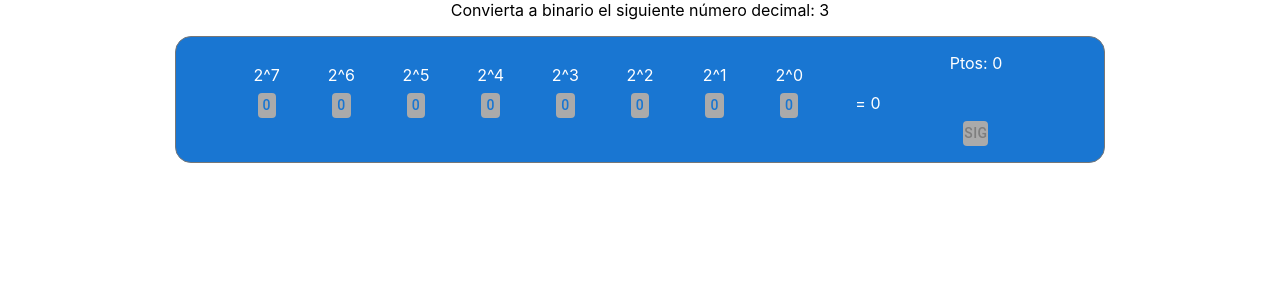
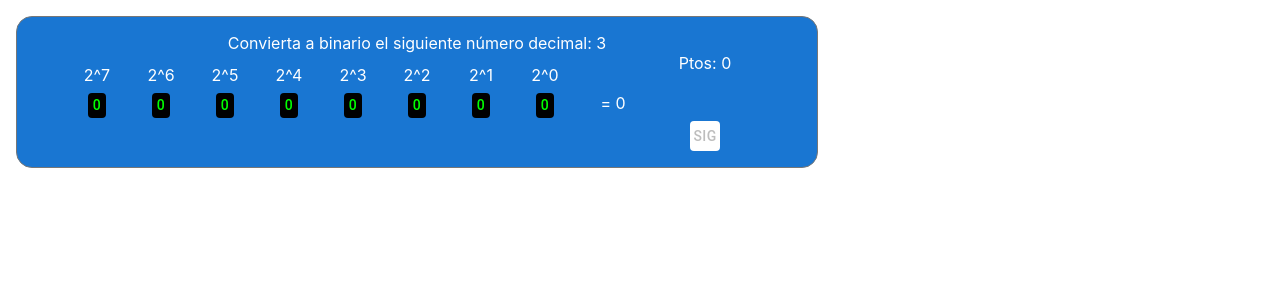
Before and after one commit to maxiwebs/simu-binario-decimal-react, a React (Create React App) app: page / in a window 1280 px wide. Shown: the top 300 px of the page. Built offline with nearby package versions, Linux system fonts and the light colour scheme.

Commit message:
Modificación en estilos

```diff
--- a/src/App.js
+++ b/src/App.js
@@ -1,5 +1,5 @@
 import { useReducer} from "react";
-import Conversor from "./components/Conversor";
+import Caja from "./components/Caja";
 import { CalcuContext, CalcuDispatchContext, calcuInicial } from "./context";
 
 export default function App() {
@@ -9,7 +9,7 @@ export default function App() {
   return (
     <CalcuContext.Provider value={calcu}>
       <CalcuDispatchContext.Provider value={dispatch}>
-        <Conversor />
+        <Caja />
       </CalcuDispatchContext.Provider>
     </CalcuContext.Provider>
   );
--- a/src/components/Caja.jsx
+++ b/src/components/Caja.jsx
@@ -1,5 +1,5 @@
-import React from "react";
-//import { CalcuContext, CalcuDispatchContext } from "../context";
+import React, {useContext} from "react";
+import { CalcuContext } from "../context";
 import { Box, Grid } from "@mui/material";
 import CeldaSuma from "./CeldaSuma";
 import CeldaSig from "./CeldaSig";
@@ -7,9 +7,12 @@ import CeldaBinario from "./CeldaBinario";
 
 const Caja = () => {
 
+  //Traigo contexto para usar estado
+  const calcu = useContext(CalcuContext);
+
   return (
     <Box
-      width="70%"
+      width="60%"
       color="primary.contrastText"
       bgcolor="primary.main"
       border={1}
@@ -19,6 +22,12 @@ const Caja = () => {
       p={2}
       m={2}
     >
+      <Grid container direction="column">
+        <Grid item xs={12} align="center">
+          Convierta a binario el siguiente número decimal: {calcu.numeroDecimal}
+        </Grid>
+
+        <Grid item xs={12}>
           <Grid container direction="row" justifyContent="center">
             <CeldaBinario pot={7} suma="128"/>
             <CeldaBinario pot={6} suma="+64"/>
@@ -31,6 +40,8 @@ const Caja = () => {
             <CeldaSuma />
             <CeldaSig />
           </Grid>
+        </Grid>
+      </Grid>
     </Box>
   );
 };
--- a/src/components/CeldaBinario.jsx
+++ b/src/components/CeldaBinario.jsx
@@ -57,7 +57,8 @@ const CeldaBinario = ({pot, suma}) => {
                 maxHeight: "25px",
                 minWidth: "10px",
                 minHeight: "10px",
-                backgroundColor: "#AAA",
+                color: "#0F0",
+                backgroundColor: "#000",
                 padding: "5px",
               }}
             >
--- a/src/components/CeldaSig.jsx
+++ b/src/components/CeldaSig.jsx
@@ -26,6 +26,7 @@ const CeldaSig = () => {
       <Grid item>{muestro_ok}</Grid>
       <Grid item>
         <Button
+          color='success'
           onClick={() => {
             dispatch({
                 type: "sigNum",
@@ -33,11 +34,11 @@ const CeldaSig = () => {
           }}
           disabled={calcu.botonSigInactivo}
           style={{
-            maxWidth: "25px",
-            maxHeight: "25px",
+            maxWidth: "30px",
+            maxHeight: "30px",
             minWidth: "10px",
             minHeight: "10px",
-            backgroundColor: "#AAA",
+            backgroundColor: "#FFF",
             padding: "5px",
           }}
         >
--- a/src/components/Conversor.jsx
+++ b/src/components/Conversor.jsx
@@ -1,19 +1,9 @@
-import { useContext } from "react";
-import { CalcuContext} from "../context";
 import { Grid } from "@mui/material";
 import Caja from "./Caja";
 
 export default function Conversor () {
-  //Traigo contexto para usar estado
-  const calcu = useContext(CalcuContext);
-
-
-
   return (
     <Grid container direction="column" justifyContent="center" align="center">
-      <Grid item xs={12}>
-        Convierta a binario el siguiente número decimal: {calcu.numeroDecimal}
-      </Grid>
       <Grid item xs={12}>
         <Caja/>
       </Grid>
```
Lines whose indentation alone changed are shown as unchanged.
